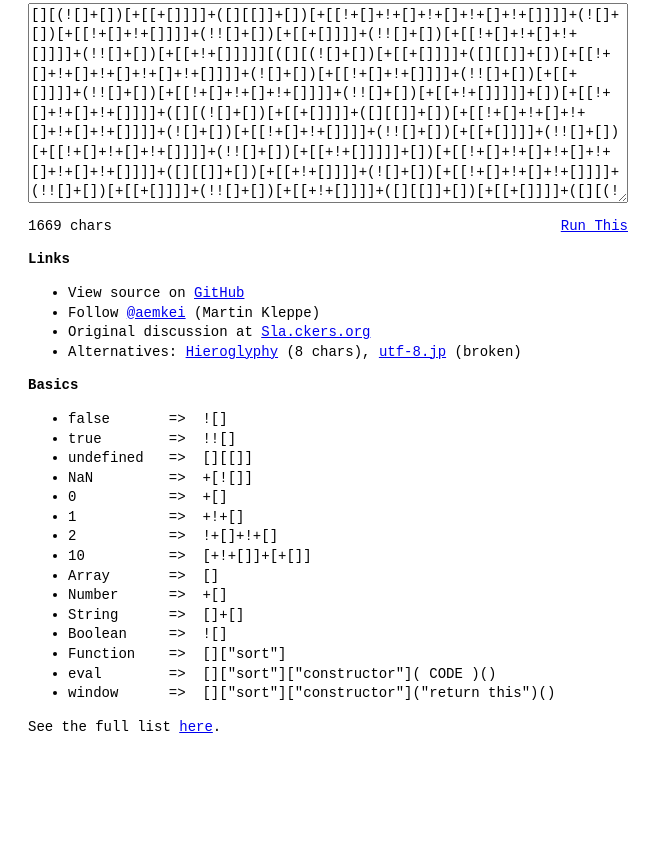
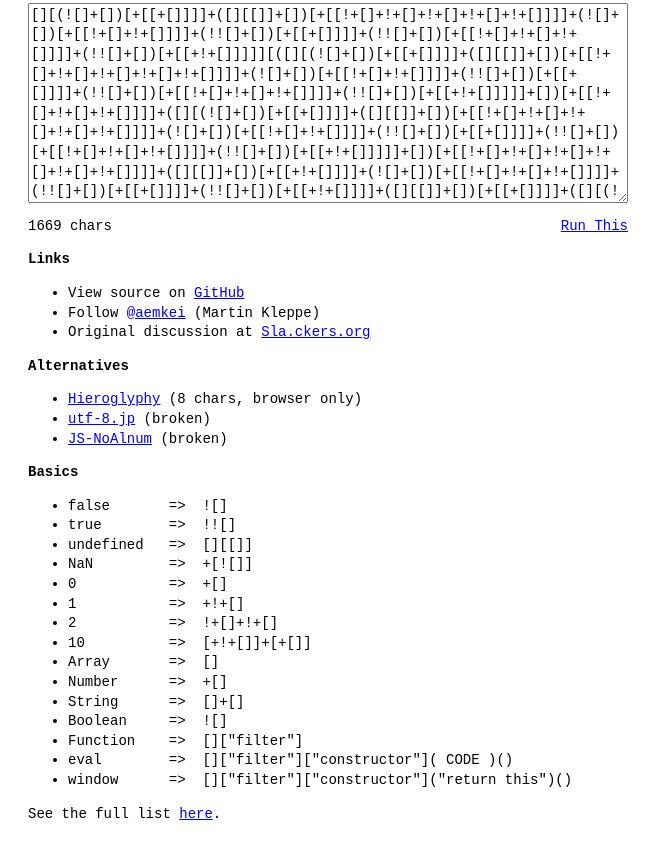
Before and after one commit to aemkei/jsfuck, a plain HTML site: page index.html in a window 1280 px wide. Shown: the part 336-1188 px from the top of the page, without its empty margins (0-663 px from the left). Before the commit the page ends 1101 px from the top, so only its background shows below. Drawn offline with Linux system fonts and the light colour scheme.

Commit message:
Update description.

```diff
--- a/index.html
+++ b/index.html
@@ -93,7 +93,7 @@
 
   <textarea id="output"></textarea>
   <div class="actions">
-    <span id="stats"></span>
+    <span id="stats">…</span>
     <a id="run" href="#">Run This</a>
   </div>
 
@@ -103,7 +103,13 @@
     <li>View source on <a href="http://github.com/aemkei/jsfuck">GitHub</a></li>
     <li>Follow <a href="http://twitter.com/aemkei">@aemkei</a> (Martin Kleppe)</li>
     <li>Original discussion at <a href="http://sla.ckers.org/forum/read.php?24,32930">Sla.ckers.org</a></li>
-    <li>Alternatives: <a href="http://patriciopalladino.com/files/hieroglyphy/">Hieroglyphy</a> (8 chars), <a href="http://utf-8.jp/public/jsfuck.html">utf-8.jp</a> (broken)</li>
+  </ul>
+
+  <h3>Alternatives</h3>
+  <ul>
+    <li><a href="http://patriciopalladino.com/files/hieroglyphy/">Hieroglyphy</a> (8 chars, browser only)</li>
+    <li><a href="http://utf-8.jp/public/jsfuck.html">utf-8.jp</a> (broken)</li>
+    <li><a href="http://discogscounter.getfreehosting.co.uk/js-noalnum.php">JS-NoAlnum</a> (broken)</li>
   </ul>
 
   <h3>Basics</h3>
@@ -121,10 +127,10 @@
     <li>Number      =>  +[]</li>
     <li>String      =>  []+[]</li>
     <li>Boolean     =>  ![]</li>
-    <li>Function    =>  []["sort"]</li>
+    <li>Function    =>  []["filter"]</li>
 
-    <li>eval        =>  []["sort"]["constructor"]( CODE )()</li>
-    <li>window      =>  []["sort"]["constructor"]("return this")()</li>
+    <li>eval        =>  []["filter"]["constructor"]( CODE )()</li>
+    <li>window      =>  []["filter"]["constructor"]("return this")()</li>
   </ul>
 
   <p>See the full list <a href="https://github.com/aemkei/jsfuck/blob/master/jsfuck.js">here</a>.</p>
```
